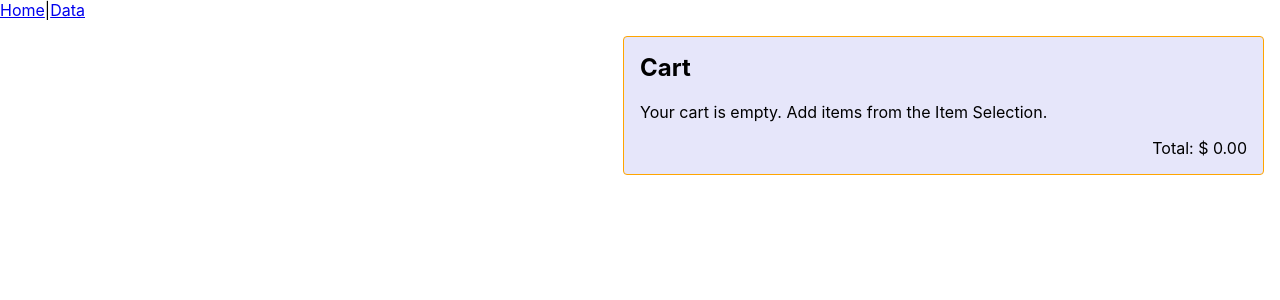
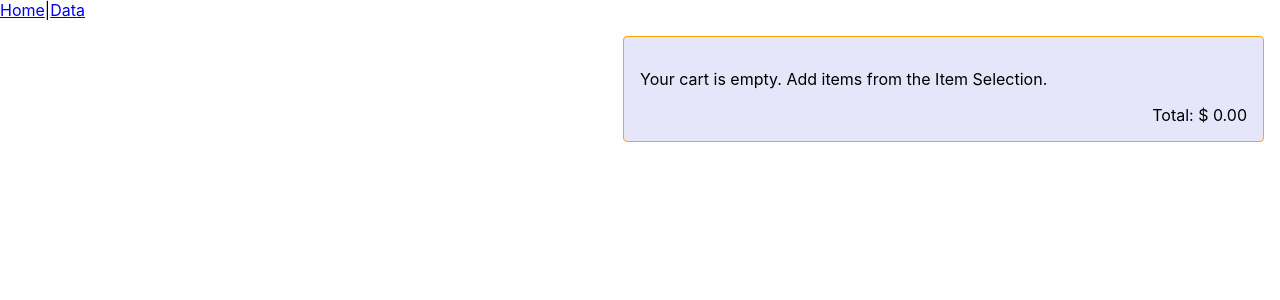
Before and after one commit to jiyongk84/flatiron-phase-2-project-jyk, a React (Create React App) app: page /cart in a window 1280 px wide. Shown: the top 300 px of the page. Built offline with nearby package versions, Linux system fonts and the light colour scheme.

Commit message:
replaced button text with an X

```diff
--- a/src/Cart.js
+++ b/src/Cart.js
@@ -18,7 +18,6 @@ function Cart({ items, onDeleteItem, onClearItems }) {
   return (
     <div className="cart-container">
       <div className="cart-items">
-        <h2>Cart</h2>
         {items.length === 0 ? (
           <p>Your cart is empty. Add items from the Item Selection.</p>
         ) : (
@@ -26,7 +25,7 @@ function Cart({ items, onDeleteItem, onClearItems }) {
             {items.map((item, index) => (
               <li key={index}>
                 <span>{item.name}</span>
-                <button onClick={() => handleRemoveItem(index)}>Delete</button>
+                <button onClick={() => handleRemoveItem(index)}>x</button>
               </li>
             ))}
           </ul>
```
